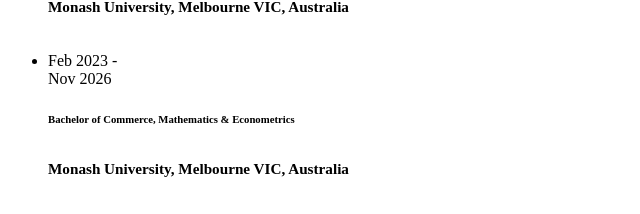
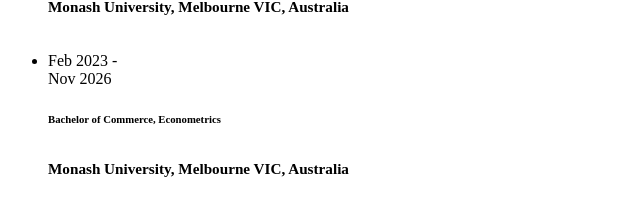
Before and after one commit to michaelwsd/michaelwsd.github.io, a Jekyll site: the page built from _pages/cv.md, in a window 1280 px wide. Shown: the part 718-932 px from the top of the page, without its empty margins (0-640 px from the left). Built offline with Jekyll 4.4.1, drawn with Linux system fonts in a browser that asks for light colours; comment, search, counter and statistics services are not loaded.

Commit message:
Update cv.yml

```diff
--- a/_data/cv.yml
+++ b/_data/cv.yml
@@ -21,7 +21,7 @@
       #     contents:
       #       - Sub-description 1.
       #       - Sub-description 2.
-    - title: Bachelor of Commerce, Mathematics & Econometrics
+    - title: Bachelor of Commerce, Econometrics
       institution: Monash University, Melbourne VIC, Australia
       year: Feb 2023 - Nov 2026
       # description:
```
